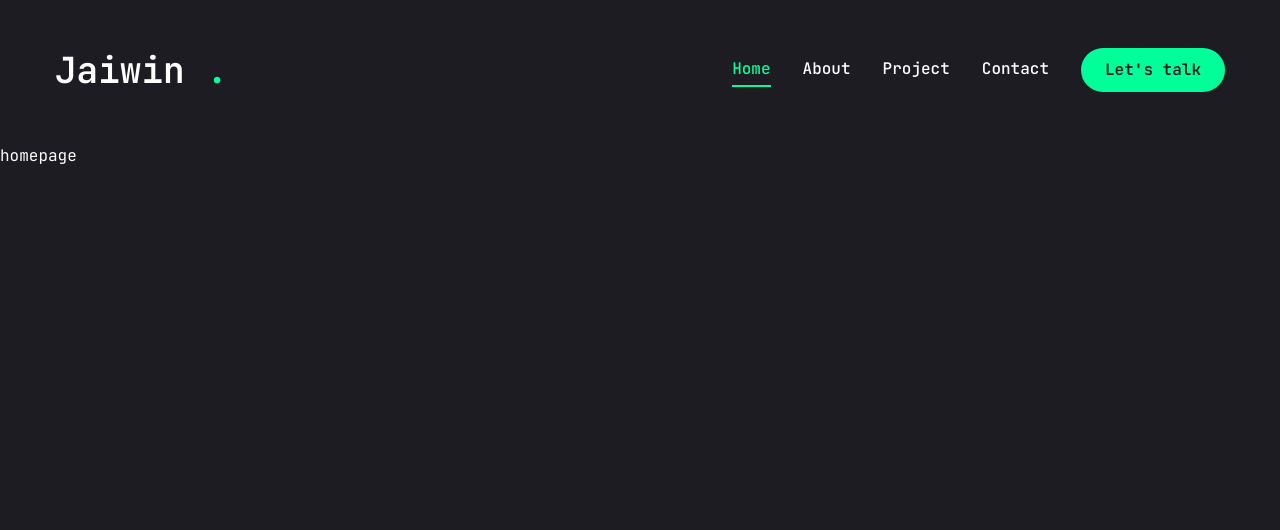
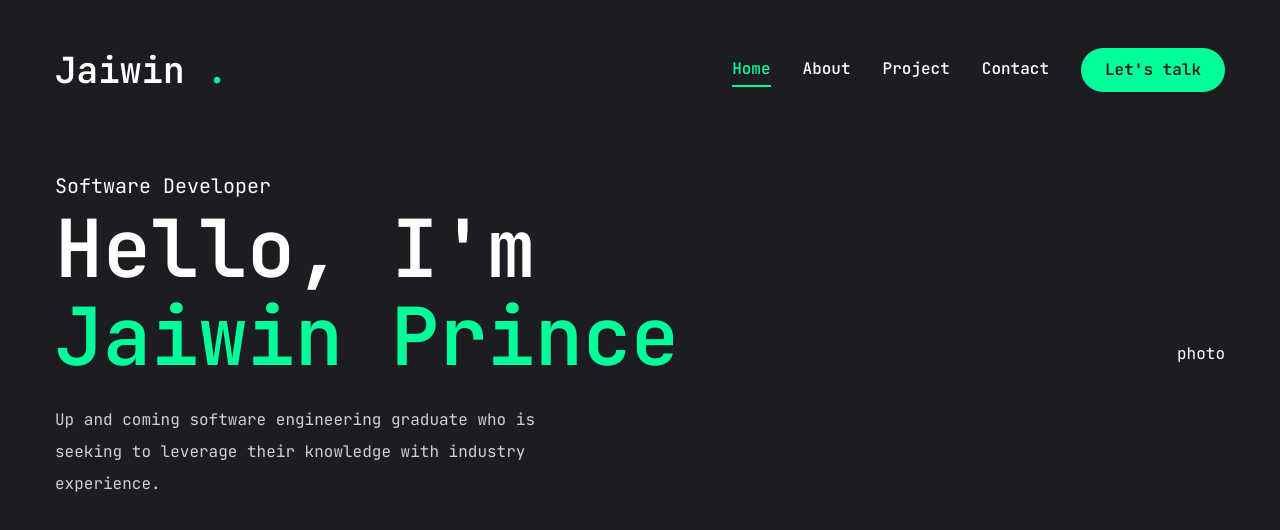
Before and after one commit to Jaiwin21/Portfolio, a Next.js app: page / in a window 1280 px wide. Shown: the top 530 px of the page. Built offline with nearby package versions, Linux system fonts and the light colour scheme.

Commit message:
Name and desc

```diff
--- a/app/globals.css
+++ b/app/globals.css
@@ -6,4 +6,14 @@
   body{
     @apply font-primary bg-primary text-white leading-loose;
   }
+
+  .h1{
+    @apply text-[48px] xl:text-[80px] leading-[1.1] font-semibold;
+  }
+  .h2{
+    @apply text-[36px] xl:text-[48px] leading-[1.1] font-semibold;
+  }
+  .h3{
+    @apply text-[20px] xl:text-[24px] leading-[1.1] font-semibold;
+  }
 }
--- a/app/page.jsx
+++ b/app/page.jsx
@@ -1,3 +1,26 @@
-export default function Home() {
-  return <main>homepage</main>
+import { Button } from "@/components/ui/button";
+import { FiDownload } from "react-icons/fi";
+
+const Home = () => {
+  return (
+    <section className="h-full">
+      <div className="container mx-auto h-full">
+      <div className="flex flex-col xl:flex-row items-center justify-between xl:pt-8 xl:pb-24">
+        <div className="text-center xl:text-left">
+          <span className="text-xl">Software Developer</span>
+          <h1 className="h1 mb-6">
+            Hello, I'm <br /> <span className="text-accent">Jaiwin Prince</span>
+          </h1>
+          <p className="max-w-[500px] mb-9 text-white/80">
+            Up and coming software engineering graduate who is seeking to leverage their knowledge with industry experience.
+          </p>
+        </div>
+        <div>photo</div>
+      </div>
+
+      </div>
+    </section>
+  )
 }
+
+export default Home
```
